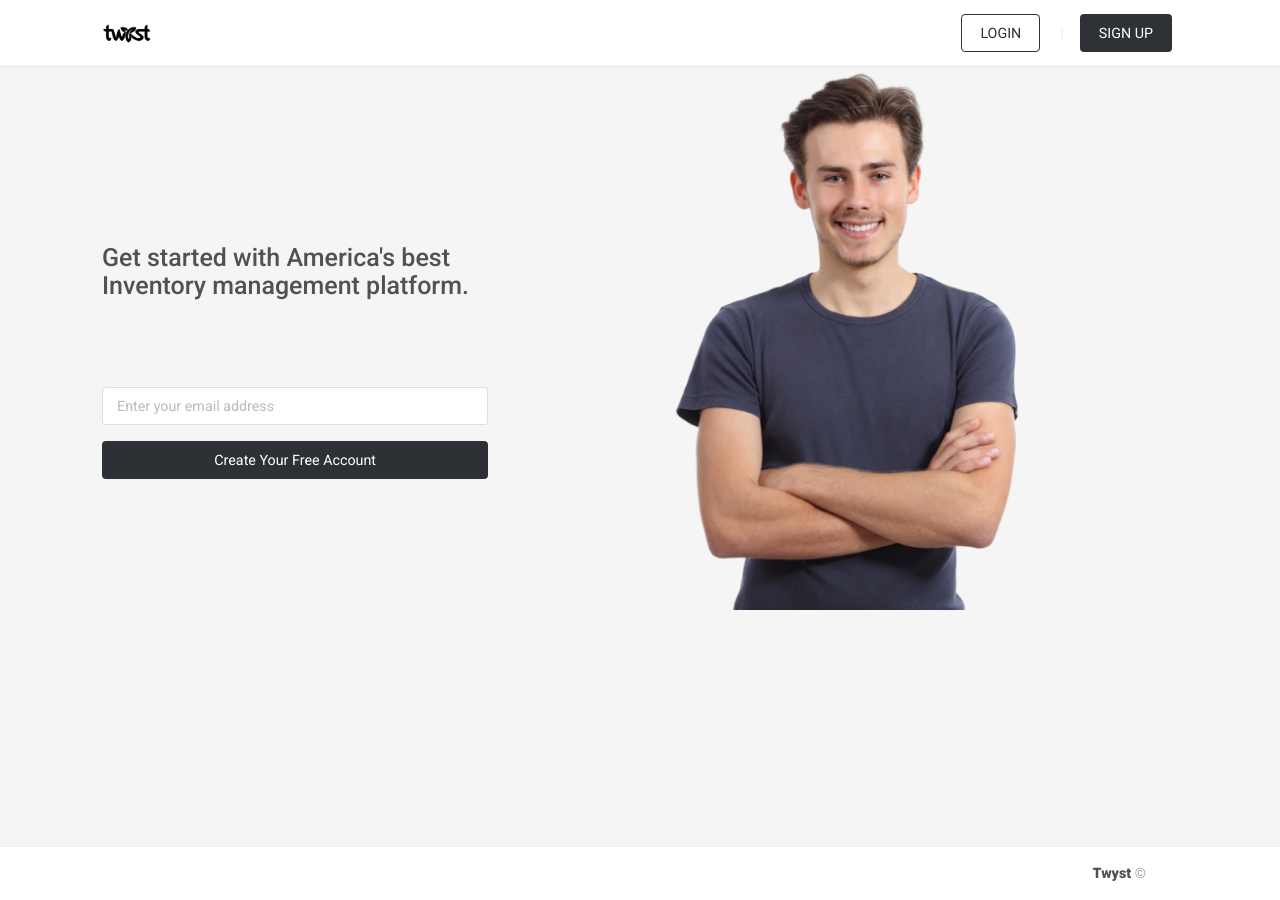
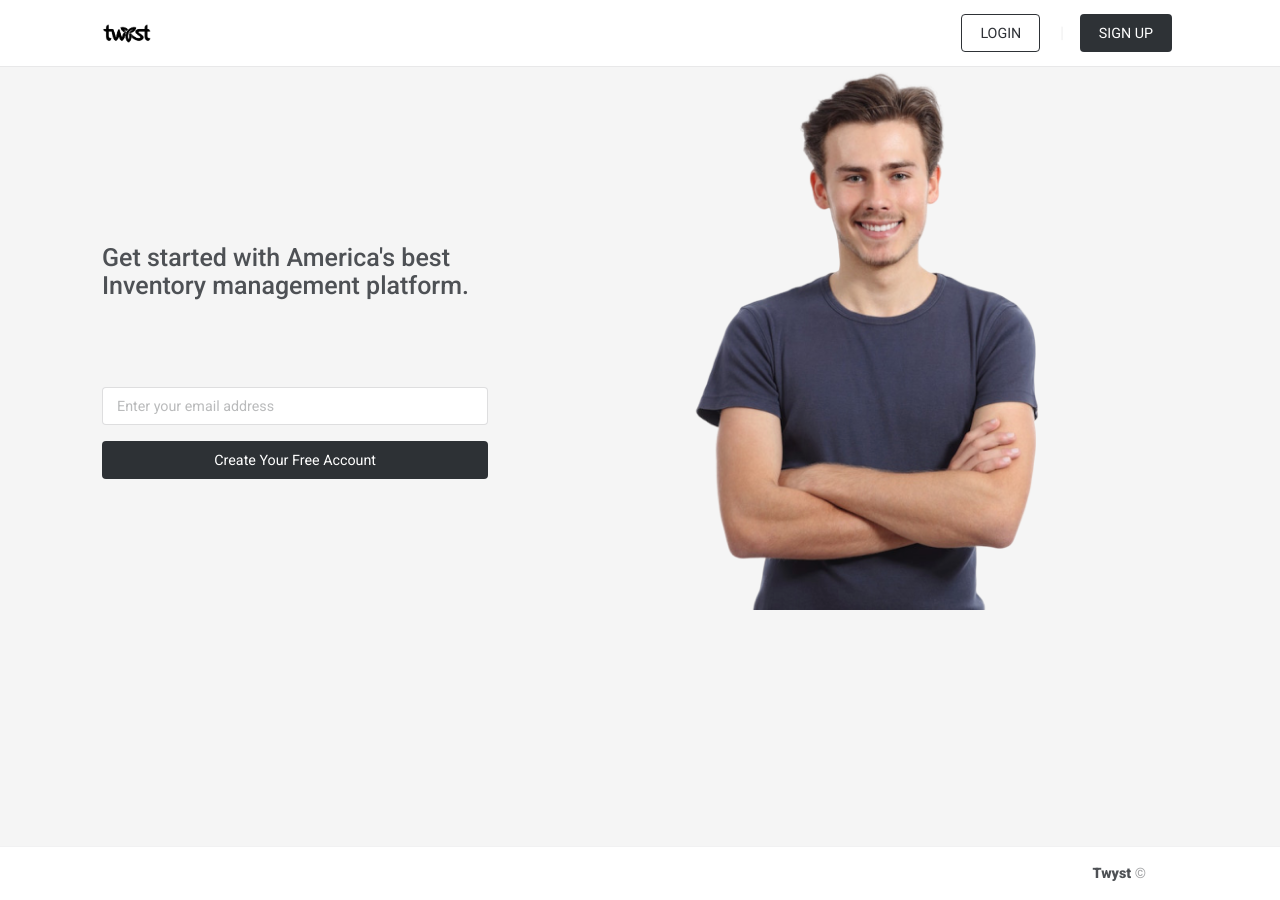
Before and after one commit to rendrap/dashboard-new, a Jekyll site: the page built from sign-in.html, in a window 1280 px wide. Built offline with Jekyll 4.4.1, drawn with Linux system fonts in a browser that asks for light colours; nearby versions of some CDN libraries.

Commit message:
fix image center on small screen on sign-in

```diff
--- a/sign-in.html
+++ b/sign-in.html
@@ -20,7 +20,7 @@ layout: default
       <!-- / Form -->
     </div>
     <div class="col-md-5 offset-md-1 text-center ">
-      <img class="d-none d-sm-block" alt="image" src="assets/img/casual-man-tshirt.png" style="
+      <img class="d-none d-sm-block mx-sm-auto" alt="image" src="assets/img/casual-man-tshirt.png" style="
     width: 395px;">
     </div>
   </div>
```
